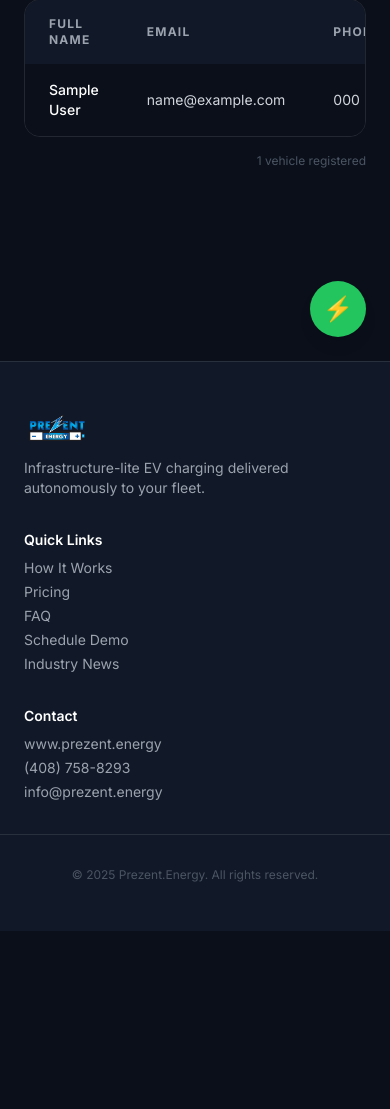
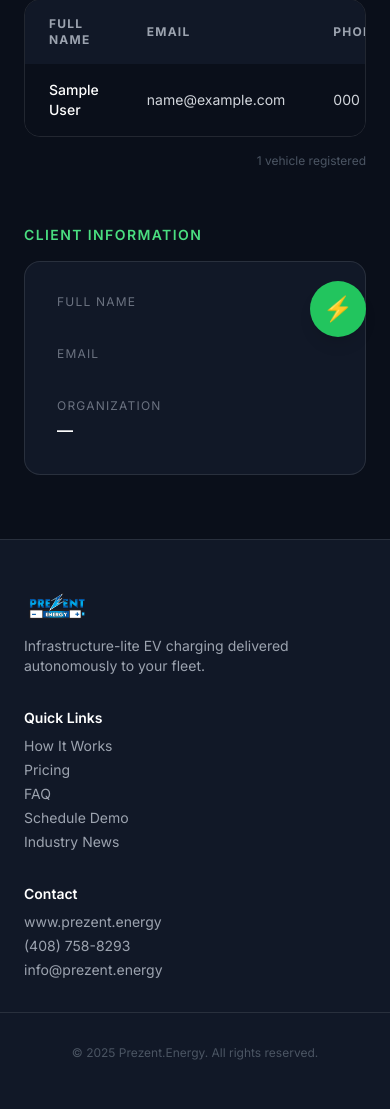
Before and after one commit to JeanDelphonse/prezentenergy, a Flask app: template templates/ev_users.html in a window 390 px wide. Shown: the part 483-1592 px from the top of the page. Before the commit the page ends 1414 px from the top, so only its background shows below. Run offline with Flask 3, Linux system fonts and the light colour scheme; the template is opened without the code that fills it: most values are stand-ins (such as "Sample title", 1, 10 or a date in 2020); some libraries are stand-ins or nearby versions.

Commit message:
Add client information panel to EV Fleet Management page
Shows the logged-in user's full name, email, organization, phone,
and address in a card below the EV users table.

Co-Authored-By: Claude Sonnet 4.6 <noreply@anthropic.com>

```diff
--- a/templates/ev_users.html
+++ b/templates/ev_users.html
@@ -121,6 +121,39 @@
       </button>
     </div>
     {% endif %}
+
+    <!-- ── Client Information ─────────────────────────────────────────── -->
+    <div class="mt-14">
+      <p class="text-brand-400 font-semibold tracking-widest uppercase text-sm mb-4">
+        Client Information
+      </p>
+      <div class="bg-card border border-white/10 rounded-2xl p-8 grid sm:grid-cols-3 gap-8">
+        <div>
+          <p class="text-xs text-gray-500 uppercase tracking-widest mb-1">Full Name</p>
+          <p class="text-white font-semibold">{{ current_user.full_name }}</p>
+        </div>
+        <div>
+          <p class="text-xs text-gray-500 uppercase tracking-widest mb-1">Email</p>
+          <p class="text-white font-semibold break-all">{{ current_user.email }}</p>
+        </div>
+        <div>
+          <p class="text-xs text-gray-500 uppercase tracking-widest mb-1">Organization</p>
+          <p class="text-white font-semibold">{{ current_user.organization or '—' }}</p>
+        </div>
+        {% if current_user.phone %}
+        <div>
+          <p class="text-xs text-gray-500 uppercase tracking-widest mb-1">Phone</p>
+          <p class="text-white font-semibold">{{ current_user.phone }}</p>
+        </div>
+        {% endif %}
+        {% if current_user.address %}
+        <div class="sm:col-span-2">
+          <p class="text-xs text-gray-500 uppercase tracking-widest mb-1">Address</p>
+          <p class="text-white font-semibold">{{ current_user.address }}</p>
+        </div>
+        {% endif %}
+      </div>
+    </div>
 
   </div><!-- /max-w-7xl -->
 </div>
```
